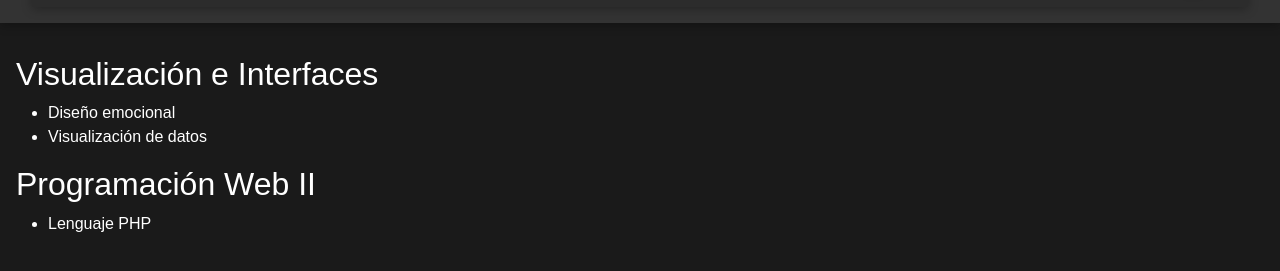
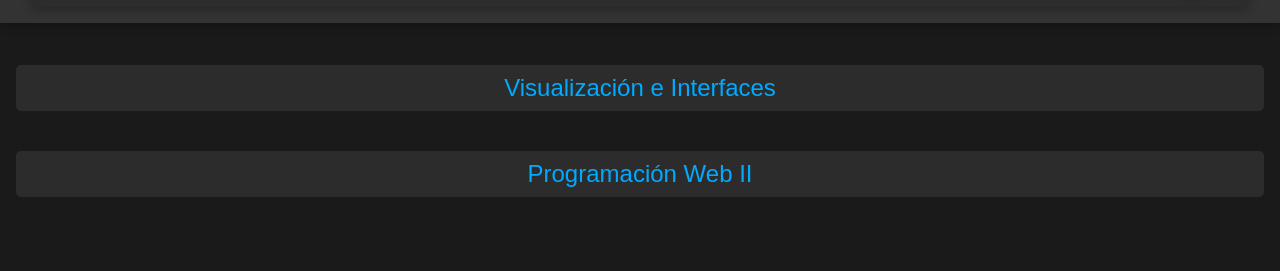
Before and after one commit to MarielML/VEI-TPFinal, a plain HTML site: page paginas/guardados.html in a window 1280 px wide. Shown: the part 79-350 px from the top of the page. Drawn offline with nearby package versions, Linux system fonts and the light colour scheme.

Commit message:
guardados por materia

```diff
--- a/css/home.css
+++ b/css/home.css
@@ -118,3 +118,41 @@
 .logout-btn:hover {
   background-color: #d93636;
 }
+
+.materia {
+  margin-bottom: 20px;
+}
+
+.materia-header {
+  display: flex;
+  justify-content: space-between;
+  align-items: center;
+  margin-bottom: 10px;
+}
+
+.toggle-btn {
+  padding: 5px 10px;
+  font-size: 14px;
+  cursor: pointer;
+  background-color: #2c2c2c;
+  color: white;
+  border: none;
+  border-radius: 5px;
+  width: 100%;
+  margin-bottom: 10px;
+  color: #00aaff;
+  font-size: 1.5rem;
+}
+
+.toggle-btn:hover {
+  background-color: #052a07;
+}
+
+ul {
+  list-style-type: none;
+  padding-left: 0;
+}
+
+li {
+  margin-bottom: 10px;
+}
--- a/js/guardados.js
+++ b/js/guardados.js
@@ -21,12 +21,31 @@
 
   Object.keys(AGRUPADOS).forEach((materia) => {
     let nodo_div_materia = document.createElement("div");
+    nodo_div_materia.classList.add("materia");
 
-    let nodo_h2 = document.createElement("h2");
-    nodo_h2.textContent = materia;
-    nodo_div_materia.appendChild(nodo_h2);
+    let nodo_header = document.createElement("div");
+    nodo_header.classList.add("materia-header");
+
+    let boton_toggle = document.createElement("button");
+    boton_toggle.textContent = materia;
+    boton_toggle.classList.add("toggle-btn");
+    boton_toggle.addEventListener("click", () => {
+      let nodo_ul = nodo_div_materia.querySelector(".articulos");
+      if (nodo_ul.style.display === "none") {
+        nodo_ul.style.display = "block";
+        boton_toggle.textContent = materia;
+      } else {
+        nodo_ul.style.display = "none";
+        boton_toggle.textContent = materia;
+      }
+    });
+
+    nodo_header.appendChild(boton_toggle);
+    nodo_div_materia.appendChild(nodo_header);
 
     let nodo_ul = document.createElement("ul");
+    nodo_ul.classList.add("articulos");
+    nodo_ul.style.display = "none";
 
     AGRUPADOS[materia].forEach((i) => {
       let nodo_li = document.createElement("li");
@@ -38,6 +57,7 @@
       nodo_ul.appendChild(nodo_li);
     });
 
+    nodo_div_materia.appendChild(boton_toggle);
     nodo_div_materia.appendChild(nodo_ul);
 
     nodo_section.appendChild(nodo_div_materia);
```
Also changed, not shown: paginas/guardados.html (+1 -3 lines), paginas/home.html (+3 -1 lines).
